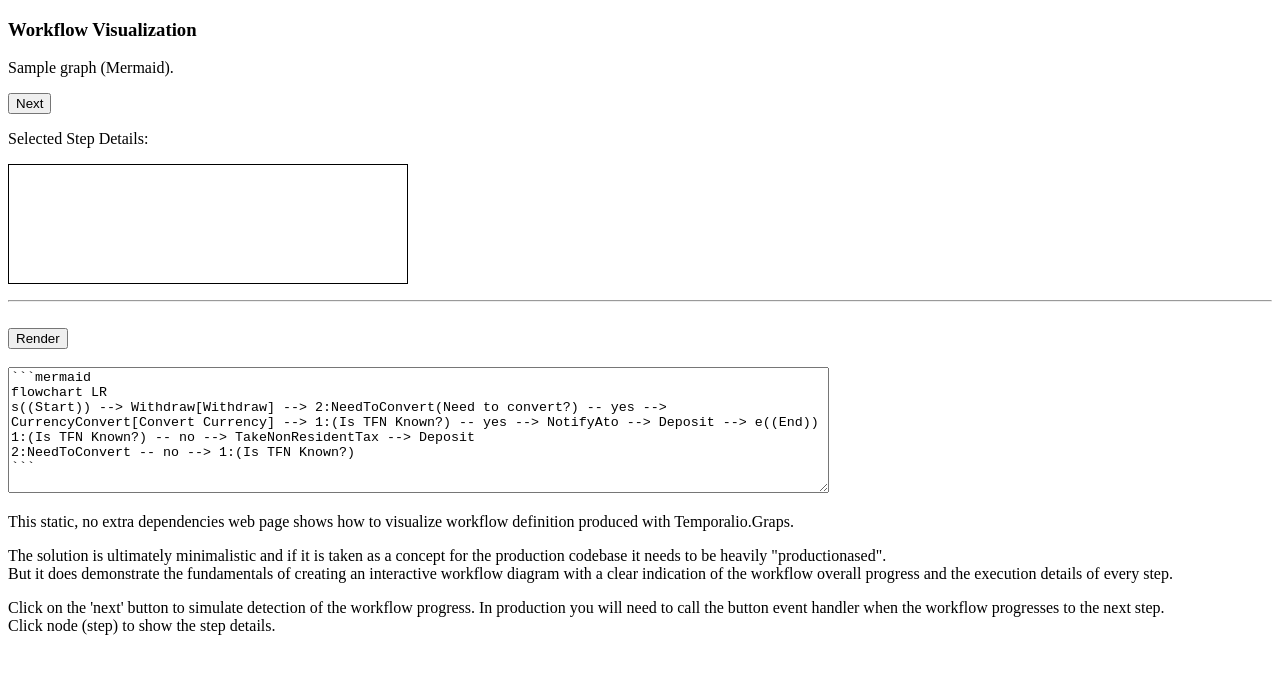
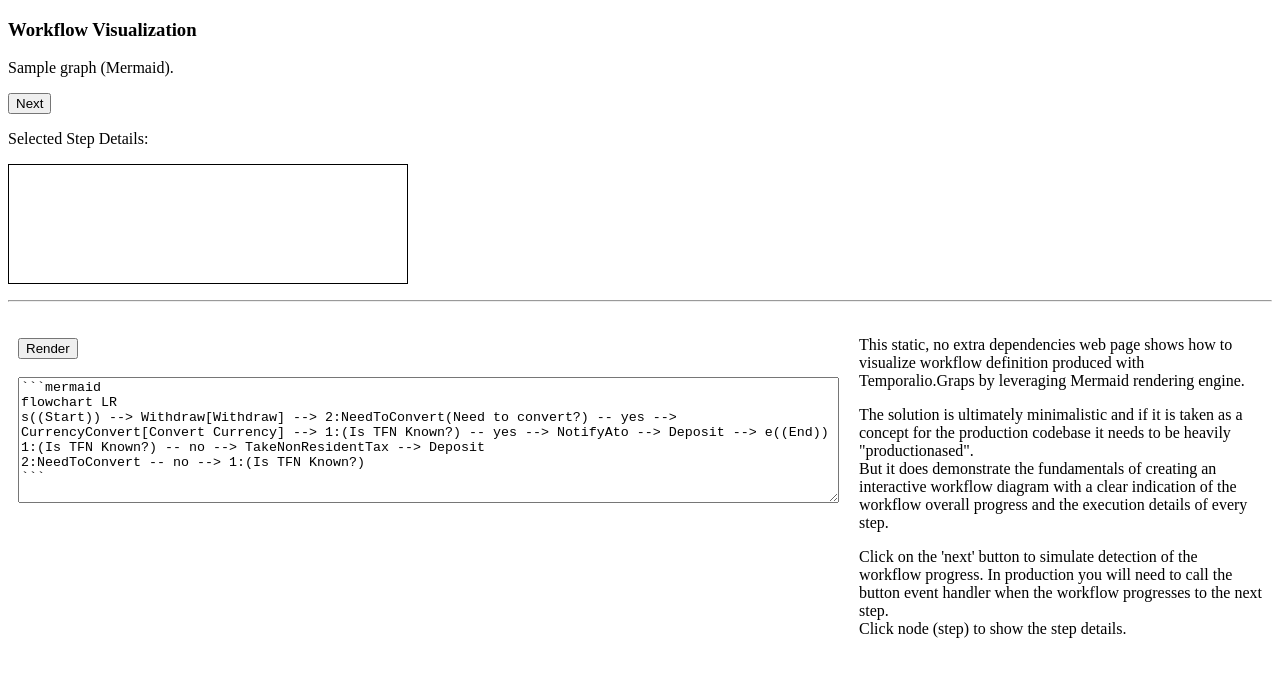
Before and after one commit to oleg-shilo/Temporalio.Graphs, a plain HTML site: page Samples/wf.mermaid.sim.html in a window 1280 px wide. Drawn offline with Linux system fonts and the light colour scheme; a script that the page names is missing.

Commit message:
- Improved static sample page for visualization

````diff
--- a/Samples/wf.mermaid.sim.html
+++ b/Samples/wf.mermaid.sim.html
@@ -5,14 +5,13 @@
 <meta name="viewport" content="width=device-width,initial-scale=1">
 <link rel="stylesheet" href="">
 <style>
-    .mermaidTooltip {
-        font-family: courier;
-        white-space: pre;
+    .row {
+        display: flex;
     }
 
-    .selectedStep {
-        stroke: rgb(245, 175, 141);
-        stroke-width: 2px;
+    .column {
+        flex: 50%;
+        padding: 10px;
     }
 
     table,
@@ -57,6 +56,9 @@
     </p>
 
     <hr>
+
+    <div class="row">
+        <div class="column">
             <br>
             <button onclick="mermaidDraw()">Render</button><br>
             <br>
@@ -67,16 +69,22 @@ s((Start)) --> Withdraw[Withdraw] --> 2:NeedToConvert(Need to convert?) -- yes -
 1:(Is TFN Known?) -- no --> TakeNonResidentTax --> Deposit
 2:NeedToConvert -- no --> 1:(Is TFN Known?)
 ```</textarea>
+        </div>
+        <div class="column">
             <p>This static, no extra dependencies web page shows how to visualize workflow definition produced with
-        Temporalio.Graps.</p>
-    <p>The solution is ultimately minimalistic and if it is taken as a concept for the production codebase it needs
+                Temporalio.Graps by leveraging Mermaid rendering engine.</p>
+            <p>The solution is ultimately minimalistic and if it is taken as a concept for the production codebase it
+                needs
                 to be heavily "productionased".
                 <br> But it does demonstrate the fundamentals of creating an interactive workflow
-        diagram with a clear indication of the workflow overall progress and the execution details of every step.
+                diagram with a clear indication of the workflow overall progress and the execution details of every
+                step.
             </p>
             <p>Click on the 'next' button to simulate detection of the workflow progress. In production you will need to
                 call the button event handler when the workflow progresses to the next step.<br>
                 Click node (step) to show the step details.</p>
+        </div>
+    </div>
 
     <script>
         mermaid.initialize({
````
Lines whose indentation alone changed are shown as unchanged.
